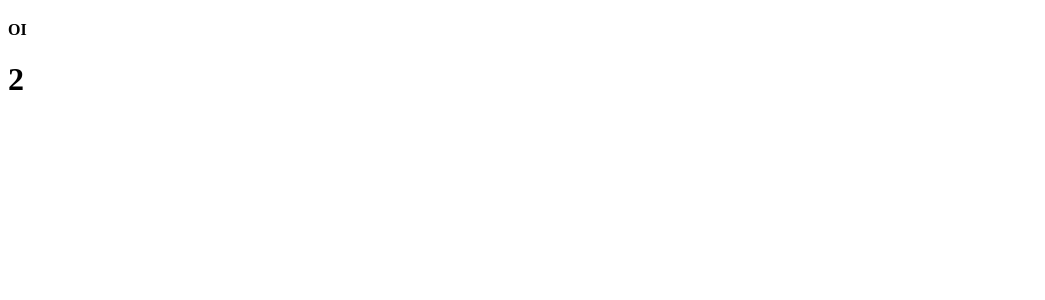
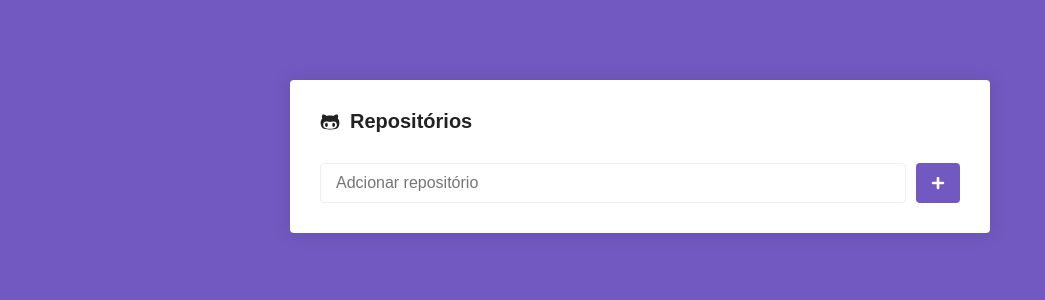
Before and after one commit to eduardonk9999/buscaderepositorios, a React (Create React App) app: page / in a window 1280 px wide. Shown: the top 300 px of the page, without its empty margins (0-1045 px from the left). Built offline with nearby package versions, Linux system fonts and the light colour scheme.

Commit message:
Add, styles

```diff
--- a/package.json
+++ b/package.json
@@ -9,7 +9,10 @@
     "cra-template": "1.1.3",
     "react": "^17.0.2",
     "react-dom": "^17.0.2",
+    "react-icons": "^4.3.1",
+    "react-router-dom": "^6.2.1",
     "react-scripts": "5.0.0",
+    "styled-components": "^5.3.3",
     "web-vitals": "^2.1.2"
   },
   "scripts": {
--- a/src/App.js
+++ b/src/App.js
@@ -1,9 +1,12 @@
+import Rotas from "./routes";
+import GlobalStyle from './styles/global';
+
 function App() {
-  return (
-   <>
-    <h4>OI</h4>
-    <h1>2</h1>
-   </>
+  return(
+    <>
+      <GlobalStyle />
+      <Rotas />
+    </>
   );
 }
 
--- /dev/null
+++ b/src/pages/Main/index.js
@@ -0,0 +1,27 @@
+import React from 'react';
+import { FaGithubAlt, FaPlus } from 'react-icons/fa'
+
+import { Container, Form, SubmitButton } from './styles';
+
+function Main() {
+  return (
+    <Container>
+      <h1>
+        <FaGithubAlt />
+        Repositórios
+      </h1>
+      <Form onSubmit={() => {}}>
+        <input
+          type="text"
+          placeholder='Adcionar repositório'
+         />
+
+        <SubmitButton disabled>
+          <FaPlus color="#FFF" size={14} />
+        </SubmitButton>
+      </Form>
+    </Container>
+  )
+}
+
+export default Main;
--- /dev/null
+++ b/src/pages/Main/styles.js
@@ -0,0 +1,47 @@
+import styled from 'styled-components';
+
+export const Container = styled.div`
+  max-width: 700px;
+  background: #fff;
+  border-radius: 4px;
+  box-shadow: 0 0 20px rgba(0, 0, 0, 0.1);
+  padding: 30px;
+  margin: 80px auto;
+
+  h1{
+    font-size: 20px;
+    display: flex;
+    flex-direction: row;
+    align-items: center;
+
+    svg {
+      margin-right: 10px;
+    }
+  }
+`;
+export const Form = styled.form`
+  margin-top: 30px;
+  display: flex;
+  flex-direction: row;
+
+  input{
+    flex: 1;
+    border: 1px solid #eee;
+    padding: 10px 15px;
+    border-radius: 4px;
+    font-size: 16px;
+  }
+`;
+export const SubmitButton = styled.button.attrs({
+  type: 'submit'
+})`
+  background: #7159c1;
+  border: 0;
+  padding: 0 15px;
+  margin-left: 10px;
+  border-radius: 4px;
+
+  display: flex;
+  justify-content: center;
+  align-items: center;
+`;
--- /dev/null
+++ b/src/pages/Repository/index.js
@@ -0,0 +1,7 @@
+import React from 'react';
+
+function Repository() {
+  return <h1>Repository</h1>;
+}
+
+export default Repository;
--- /dev/null
+++ b/src/routes.js
@@ -0,0 +1,15 @@
+import { BrowserRouter, Routes, Route } from 'react-router-dom';
+
+import Main from './pages/Main';
+import Repository from './pages/Repository';
+
+export default function Rotas() {
+  return (
+    <BrowserRouter>
+      <Routes>
+        <Route path="/" exect element={<Main />} />
+        <Route path="/repository" element={<Repository />} />
+      </Routes>
+    </BrowserRouter>
+  );
+}
--- /dev/null
+++ b/src/styles/global.js
@@ -0,0 +1,26 @@
+import { createGlobalStyle } from 'styled-components';
+
+export default createGlobalStyle`
+  *{
+    margin: 0;
+    padding: 0;
+    outline: 0;
+    box-sizing: border-box;
+  }
+
+  html, body, #root {
+    min-height: 100%;
+  }
+
+  body {
+    background-color: #7159c1;
+  }
+  body, input, button{
+    color: #222;
+    font-size: 14px;
+    font-family: Arial, Helvetica, sans-serif;
+  }
+  button{
+    cursor: pointer;
+  }
+`;
```
Also changed, not shown: .eslintrc.js, 2 other files (tests, documents, lock files or other folders).
